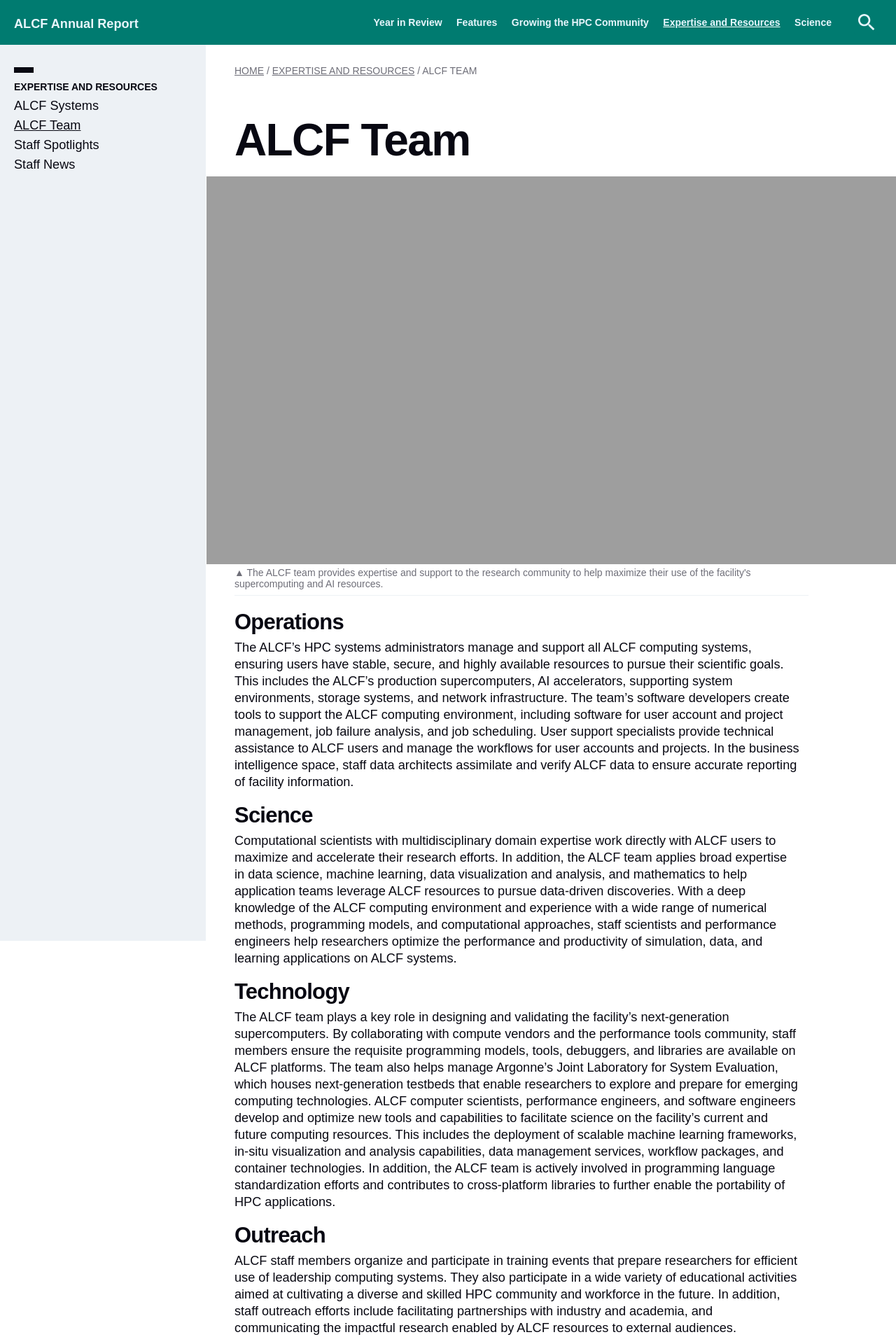
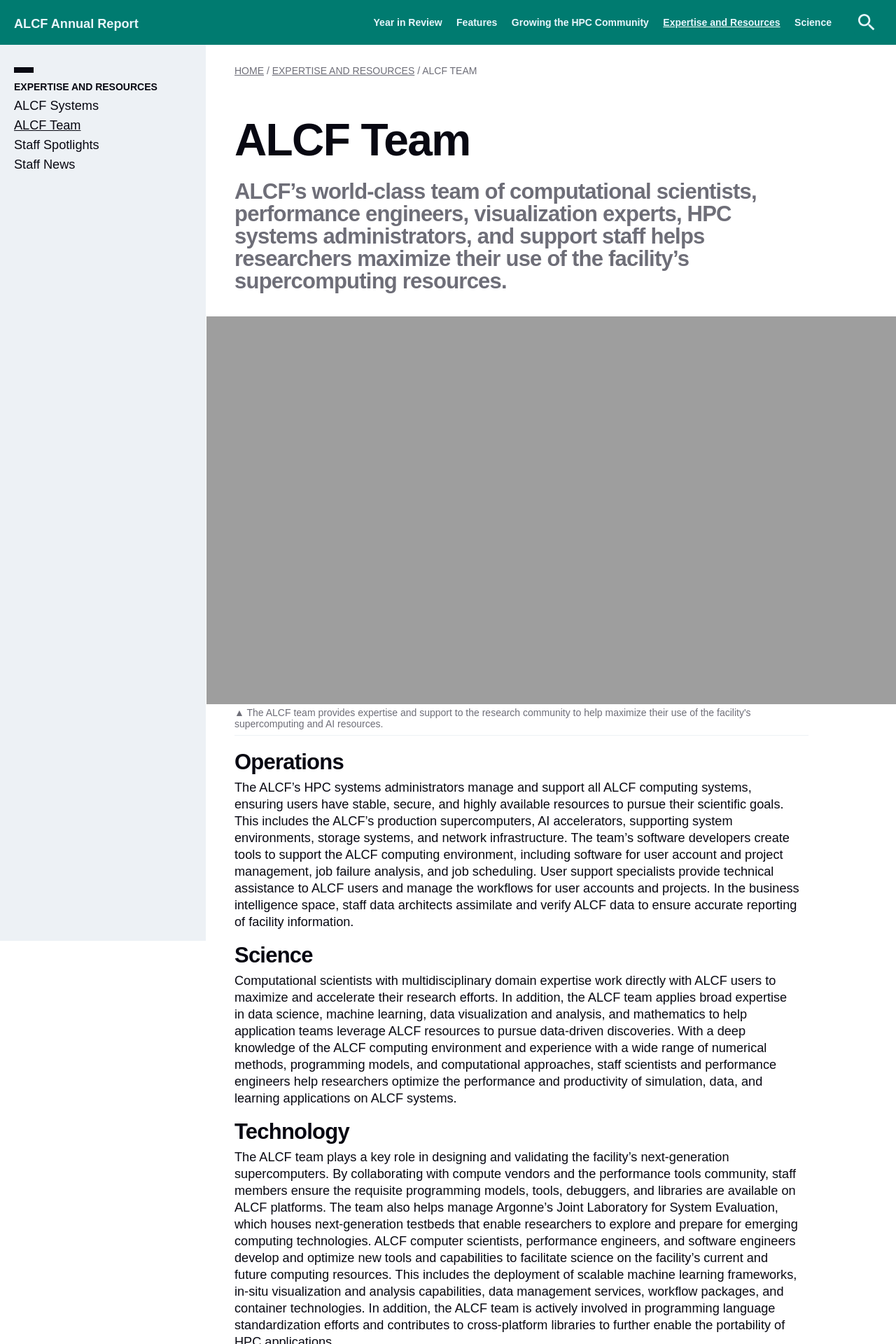
Before and after one commit to argonne-lcf/AR2024, a Jekyll site: the page built from 04_expertise-and-resources/team.md, in a window 1280 px wide. Shown: the top 1920 px of the page at 70% size. Built offline with Jekyll 4.4.1, drawn with Linux system fonts in a browser that asks for light colours; some web fonts are replaced.

Commit message:
Update team.md

```diff
--- a/04_expertise-and-resources/team.md
+++ b/04_expertise-and-resources/team.md
@@ -7,6 +7,7 @@
 title: ALCF Team
 hero-img-source: "ALCF_Team.jpg"
 hero-img-caption: "The ALCF team provides expertise and support to the research community to help maximize their use of the facility's supercomputing and AI resources."
+intro: "ALCF’s world-class team of computational scientists, performance engineers, visualization experts, HPC systems administrators, and support staff helps researchers maximize their use of the facility’s supercomputing resources."
 
 aside: team.md
 ---
```
